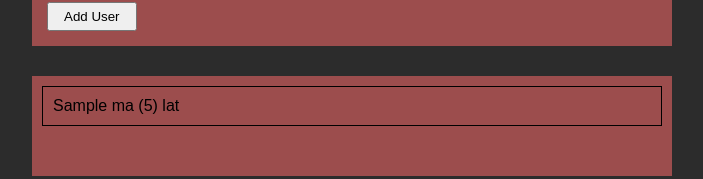
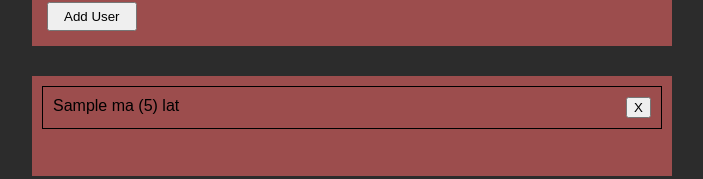
Before and after one commit to Waldekk95/MyOwnTodos, a React (Create React App) app: page / in a window 1280 px wide. Both pictures are taken after typing "Sample", "5" into the empty fields and a click on the button "Add User". Shown: the part 177-356 px from the top of the page, without its empty margins (288-991 px from the left). Built offline with nearby package versions, Linux system fonts and the light colour scheme.

Commit message:
changing js to jsx file and swap prventDefault to fix modal bug.

```diff
--- a/src/components/Form.js
+++ b/src/components/Form.jsx
@@ -9,6 +9,7 @@ const Form = (props) => {
   const [error, setError] = useState();
 
   const addItem = (event) => {
+    event.preventDefault();
     if (userName.trim().length === 0) {
       setError({
         title: "Wprowadź nazwę",
@@ -23,7 +24,7 @@ const Form = (props) => {
       });
       return;
     } else {
-      event.preventDefault();
+      // event.preventDefault();
       props.onAddItem(userName, userAge);
       setUserName("");
       setUserAge("");
--- a/src/components/Item.css
+++ b/src/components/Item.css
@@ -3,4 +3,10 @@
   margin-bottom: 15px;
   padding: 10px;
   list-style: none;
+  display: flex;
+  justify-content: space-between;
 }
+
+.item-button {
+  text-align: right;
+}
--- a/src/components/Item.js
+++ b/src/components/Item.jsx
@@ -4,6 +4,7 @@ const Item = (props) => {
   return (
     <li className="item" key={props.id}>
       {`${props.userName} ma (${props.userAge}) lat`}
+      <button className="item-button">X</button>
     </li>
   );
 };
--- a/src/components/UI/ErrorModal.css
+++ b/src/components/UI/ErrorModal.css
@@ -31,16 +31,3 @@
 .modal-content {
   padding: 1rem;
 }
-
-.modal-actions {
-  padding: 1rem;
-  display: flex;
-  justify-content: flex-end;
-}
-
-@media (min-width: 768px) {
-  .modal {
-    left: calc(50% - 20rem);
-    width: 40rem;
-  }
-}
--- a/src/components/UI/ErrorModal.jsx
+++ b/src/components/UI/ErrorModal.jsx
@@ -1,11 +1,9 @@
 import "./ErrorModal.css";
 
 const ErrorModal = (props) => {
-
-
   return (
     <>
-    <div className="backdrop" onClick={props.onConfirm}></div>
+      <div className="backdrop" onClick={props.onConfirm}></div>
       <div className="modal">
         <header className="modal-header">
           <h2>{props.title}</h2>
```
Also changed, not shown: src/index.js (deleted, +0 -8 lines), src/index.jsx (added, +8 -0 lines), src/App.jsx (renamed from src/App.js), src/components/List.jsx (renamed from src/components/List.js), src/index.css (line endings or trailing spaces).
